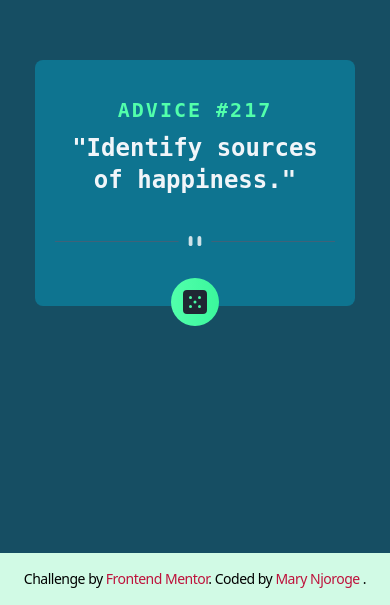
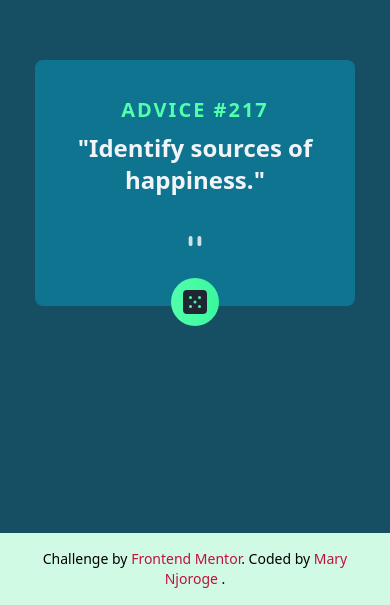
Before and after one commit to Maryahcee/advice-generator-application, a Vue app: page / in a window 390 px wide. Shown: the part 239-844 px from the top of the page. Built offline with nearby package versions, Linux system fonts and the light colour scheme.

Commit message:
Font
footer font-family

```diff
--- a/src/App.vue
+++ b/src/App.vue
@@ -1,6 +1,6 @@
 <template>
   <div class="grid grid-cols-1 h-screen text-center place-content-center bg-cyan-900  p-2">
-      <div class="container flex justify-center items-center mx-auto  box-border lg:w-96 h-74 sm:w-32 md:w-80 small:w-80 rounded-lg bg-cyan-700 ">
+      <div class="container font-manrope flex justify-center items-center mx-auto  box-border lg:w-96 h-74 sm:w-32 md:w-80 small:w-80 rounded-lg bg-cyan-700 ">
         <div class="min-w-full  font-extrabold p-5 flex flex-col justify-center items-center ">
         <heading :advice="advice"/>
         <quotes :advice="advice"/>
@@ -10,8 +10,9 @@
     </div>
   </div>
   <footer class="bg-emerald-100  lg:p-5 sm:p-3 fixed inset-x-0
-             bottom-0 sm:text-xs text-xl tracking-tight font-normal sm:font-thin sm:tracking-tighter">
-      <div class="p-4 sm:p-1 md:p-3 text-center text-sm">
+             bottom-0  text-2xl tracking-normal font-normal sm:text-xs
+             sm:font-thin sm:tracking-tighter">
+      <div class="p-4 sm:p-1 md:p-3 text-center text-sm font-manrope">
         Challenge by <a class="text-rose-700" href="https://www.frontendmentor.io?ref=challenge" target="_blank">Frontend Mentor</a>.
         Coded by <a href="#" >  <span class="text-rose-700"> Mary Njoroge </span></a>.
       </div>
@@ -64,9 +65,7 @@ body {
   background-color:  rgb(22 78 99);
 }
 
-.container {
-  font-family: 'Manrope', Mono;
-}
+
 
 .bg-circle {
   background: linear-gradient(90deg, hsl(151, 100%, 66%), hsl(151, 92%, 60%));
```
